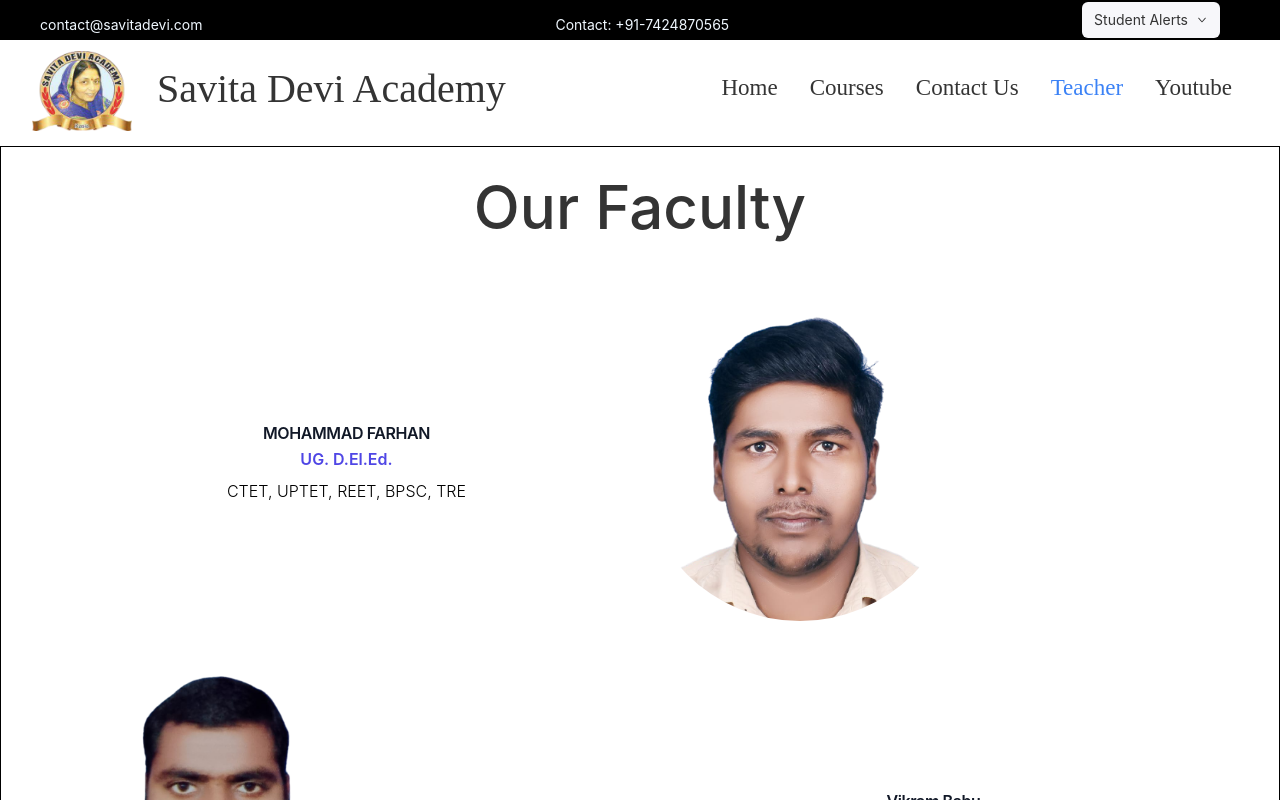
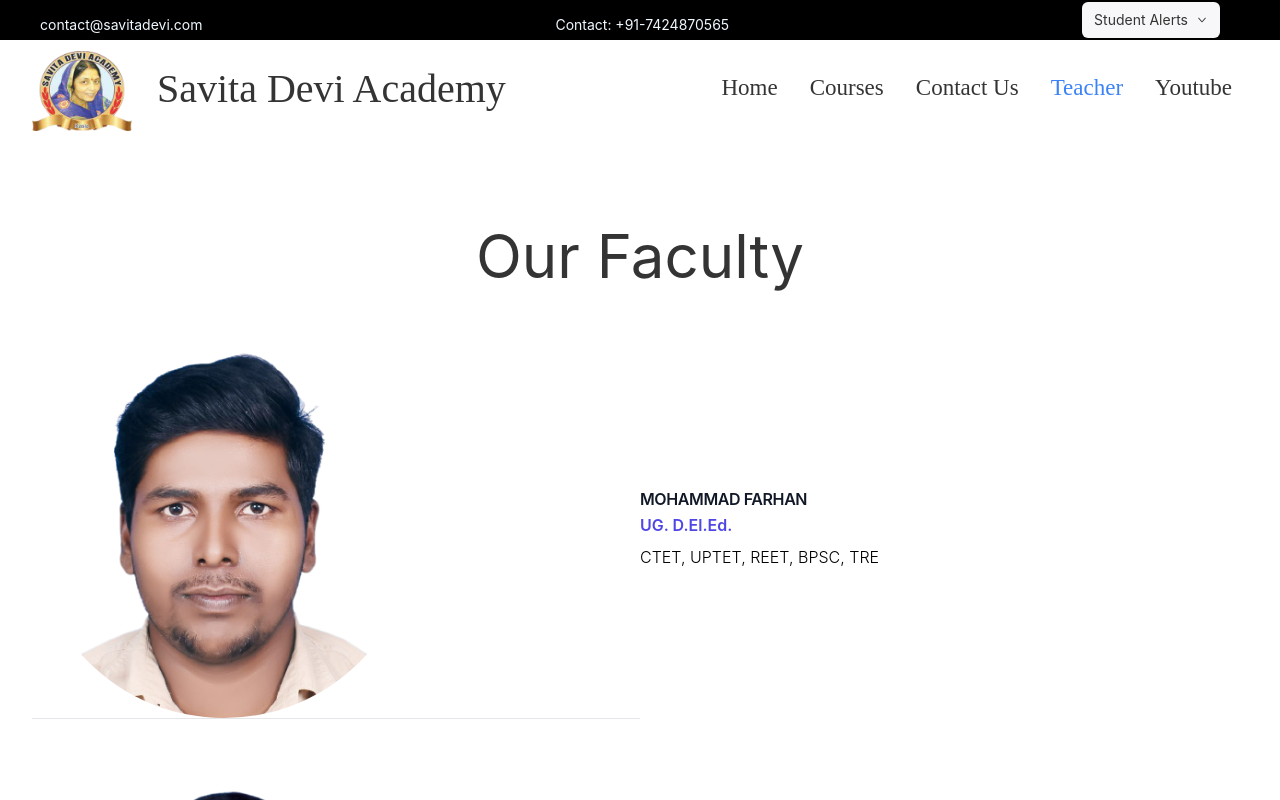
Before and after one commit to Cypher0214/Edu-Website, a React (Vite) app: page /teacher in a window 1280 px wide. Shown: the top 800 px of the page. Built offline with nearby package versions, Linux system fonts and the light colour scheme; a web font is replaced by a local one.

Commit message:
bhai tailwind jindabad

```diff
--- a/src/Components/Teachers/Teacher.jsx
+++ b/src/Components/Teachers/Teacher.jsx
@@ -1,35 +1,31 @@
 import { teacher } from "../../Constants/teacher";
-import './teacher.css';
 
 const Teacher = () => {
   return (
-    <div className="teacher_main bg-white py-30 mb-20 sm:py-12sx">
+    <div className="teacher_main bg-white py-12 sm:py-16 lg:py-20 mb-12 sm:mb-16 lg:mb-20">
       <div className="teacher_main_sub mx-auto max-w-7xl px-6 lg:px-8">
-        <h1 className="teachers_heading text-center text-6xl mb-16">Our Faculty</h1>
-        <div className="teacher_block_main grid grid-cols-1 gap-y-12">
+        <h1 className="teachers_heading text-center text-4xl sm:text-5xl lg:text-6xl mb-8 sm:mb-10 lg:mb-12">Our Faculty</h1>
         {teacher.map((teacher, index) => (
           <div
             key={teacher.id}
             className={`${
               index % 2 === 0 ? 'flex-row' : 'flex-row-reverse'
-              } flex items-center teacher_blocks justify-center`}
+            } flex flex-col sm:flex-row justify-center items-center teacher_blocks mb-8 sm:mb-12 lg:mb-16`}
           >
-              <div className="teacher_details w-1/2 text-black font-jost font-light text-base text-center">
+            <div className="teacher_image_div w-full sm:w-1/2">
+              <div
+                className="teacher_image w-40 h-40 sm:w-80 sm:h-80 lg:w-96 lg:h-96 rounded-full bg-cover bg-no-repeat bg-lightgray50 m-auto sm:m-0"
+                style={{ backgroundImage: `url(${teacher.images})` }}
+              ></div>
+              <hr className="teacher_division mt-4 sm:mt-0 lg:mt-0" />
+            </div>
+            <div className="teacher_details w-full sm:w-1/2 text-black font-jost font-light text-base text-center sm:text-left">
               <h3 className="font-semibold leading-7 tracking-tight text-gray-900">{teacher.name}</h3>
               <p className="font-semibold leading-6 text-indigo-600">{teacher.qualification}</p>
               <p className="leading-6">{teacher.exams}</p>
             </div>
-              <div className="teacher_image_div w-1/2">
-                <div
-                  className="teacher_image w-80 h-80 rounded-full bg-cover bg-no-repeat bg-lightgray50"
-                  style={{ backgroundImage: `url(${teacher.images})` }}
-                >
-                </div>
-                <hr className="teacher_division"/>
-              </div>
           </div>
         ))}
-        </div>
       </div>
     </div>
   );
```
Lines whose indentation alone changed are shown as unchanged.
